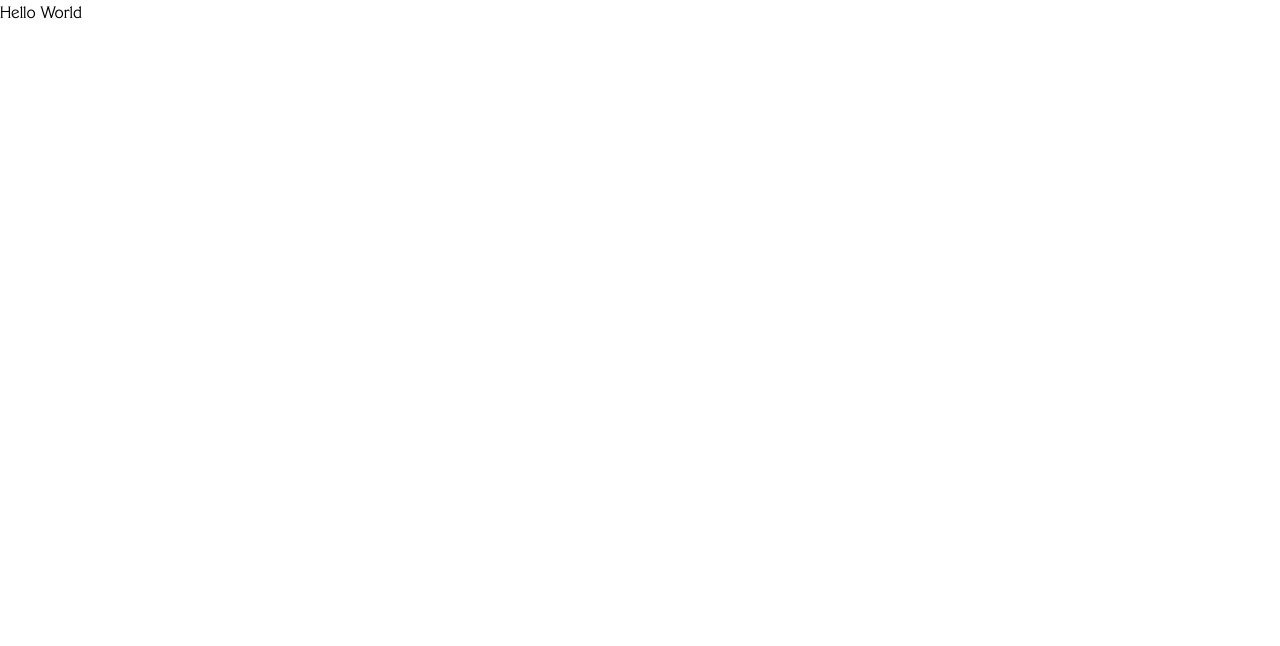
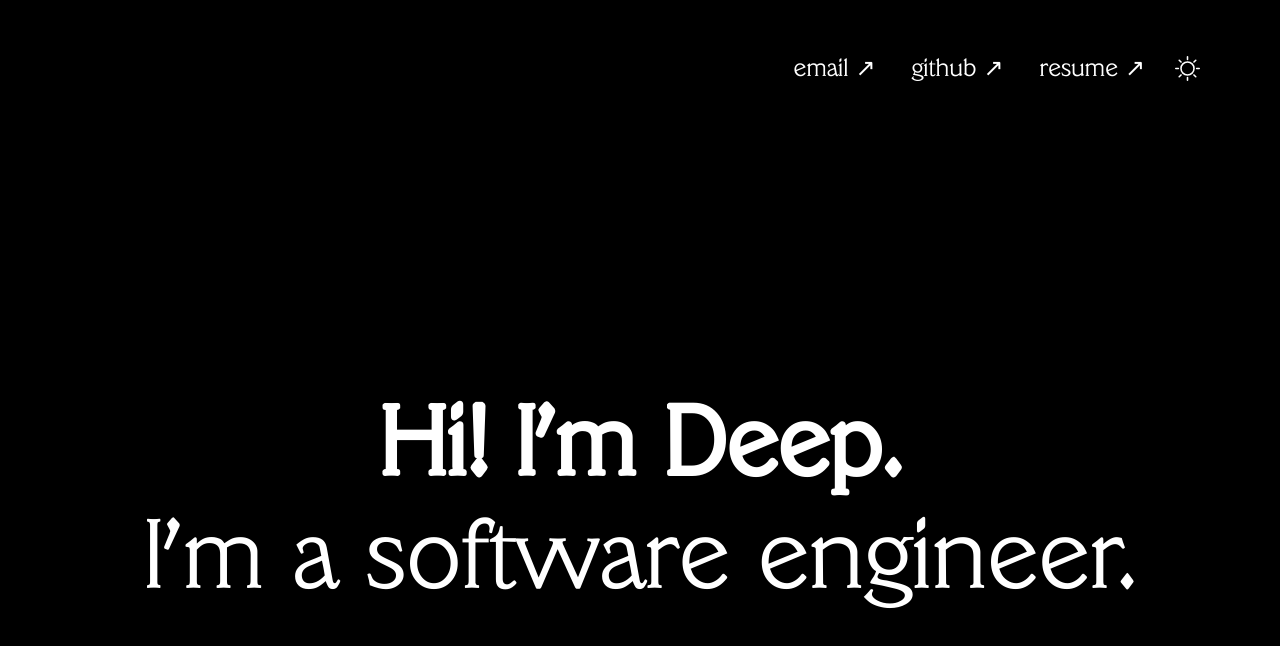
Before and after one commit to deep-goyal/portfolio, a Next.js app: page / in a window 1280 px wide. Shown: the top 646 px of the page. Built offline with nearby package versions, Linux system fonts and the light colour scheme.

Commit message:
navbar functional

```diff
--- a/app/globals.css
+++ b/app/globals.css
@@ -9,26 +9,25 @@
   font-style: normal;
 }
 
-:root {
-  --foreground-rgb: 0, 0, 0;
-  --background-start-rgb: 214, 219, 220;
-  --background-end-rgb: 255, 255, 255;
+html {
+  scroll-behavior: smooth;
 }
 
-@media (prefers-color-scheme: dark) {
-  :root {
-    --foreground-rgb: 255, 255, 255;
-    --background-start-rgb: 0, 0, 0;
-    --background-end-rgb: 0, 0, 0;
-  }
+a {
+  font-size: x-large;
+  padding: 10px;
+}
+
+.dark {
+  --bg-color: #ffffff;
+  --text-color: #000000;
+}
+
+:root {
+  --bg-color: #000000;
+  --text-color: #ffffff;
 }
 
 body {
   font-family: "Veracruz", sans-serif;
 }
-
-@layer utilities {
-  .text-balance {
-    text-wrap: balance;
-  }
-}
--- a/app/page.js
+++ b/app/page.js
@@ -1,9 +1,20 @@
-import Image from "next/image";
+import NavBar from "../components/NavBar";
+import Head from "next/head";
 
 export default function Home() {
   return (
-    <main>
-      <div>Hello World</div>
-    </main>
+    <div className="min-h-screen bg-black text-white dark:bg-white dark:text-black">
+      <Head>
+        <title>Deep Goyal Portfolio</title>
+        <meta name="description" content="Portfolio of Deep Goyal" />
+      </Head>
+      <NavBar />
+      <main className="flex flex-col items-center justify-center min-h-screen">
+        <div className="flex flex-col items-center justify-center h-full">
+          <h1 className="text-8xl font-bold mb-4">Hi! I'm Deep.</h1>
+          <h2 className="text-8xl">I'm a software engineer.</h2>
+        </div>
+      </main>
+    </div>
   );
 }
--- /dev/null
+++ b/components/NavBar.js
@@ -0,0 +1,45 @@
+"use client";
+
+import React, { useState } from "react";
+import { FiMoon } from "react-icons/fi";
+import { GoSun } from "react-icons/go";
+
+const NavBar = () => {
+  const [darkMode, setDarkMode] = useState(false);
+
+  const toggleDarkMode = () => {
+    setDarkMode(!darkMode);
+    if (darkMode) {
+      document.documentElement.classList.remove("dark");
+    } else {
+      document.documentElement.classList.add("dark");
+    }
+  };
+  return (
+    <nav className="flex justify-end items-center pt-10 pb-0 px-0 bg-gray-000 text-white dark:bg-white dark:text-black">
+      <div className="flex justify-end">
+        <a href="mailto:deep.goyal@icloud.com" className="mr-4">
+          email ↗
+        </a>
+        <a
+          href="https://github.com/deep-goyal"
+          target="_blank"
+          className="mr-4"
+        >
+          github ↗
+        </a>
+        <a href="/resume.pdf" target="_blank">
+          resume ↗
+        </a>
+        <button
+          onClick={toggleDarkMode}
+          className="focus:outline-none px-5 pr-20"
+        >
+          {darkMode ? <FiMoon size={25} /> : <GoSun size={25} />}
+        </button>
+      </div>
+    </nav>
+  );
+};
+
+export default NavBar;
--- a/package.json
+++ b/package.json
@@ -9,9 +9,10 @@
     "lint": "next lint"
   },
   "dependencies": {
+    "next": "14.2.3",
     "react": "^18",
     "react-dom": "^18",
-    "next": "14.2.3"
+    "react-icons": "^5.2.1"
   },
   "devDependencies": {
     "postcss": "^8",
--- a/tailwind.config.js
+++ b/tailwind.config.js
@@ -1,18 +1,14 @@
 /** @type {import('tailwindcss').Config} */
 module.exports = {
+  darkMode: "class",
   content: [
     "./pages/**/*.{js,ts,jsx,tsx,mdx}",
     "./components/**/*.{js,ts,jsx,tsx,mdx}",
     "./app/**/*.{js,ts,jsx,tsx,mdx}",
   ],
   theme: {
-    extend: {
-      backgroundImage: {
-        "gradient-radial": "radial-gradient(var(--tw-gradient-stops))",
-        "gradient-conic":
-          "conic-gradient(from 180deg at 50% 50%, var(--tw-gradient-stops))",
-      },
-    },
+    extend: {},
   },
+
   plugins: [],
 };
```
Also changed, not shown: 1 other file (tests, documents, lock files or other folders).
